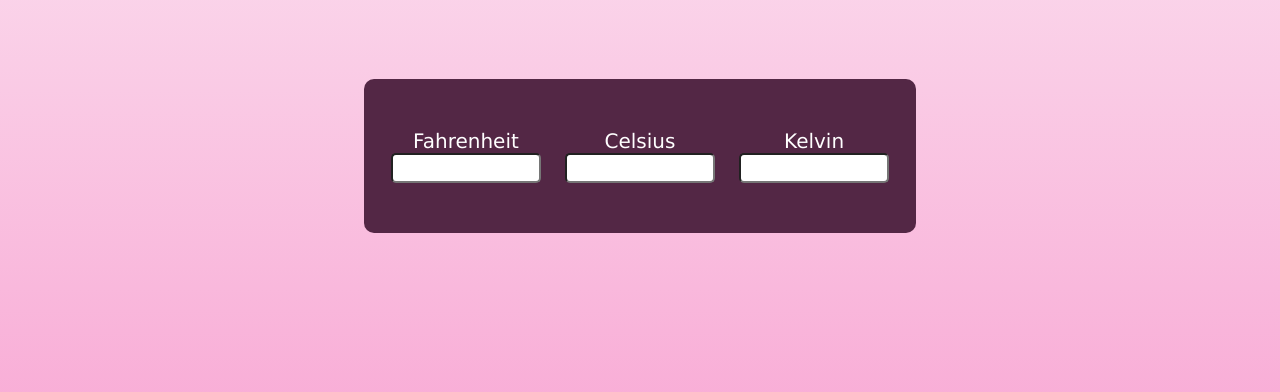
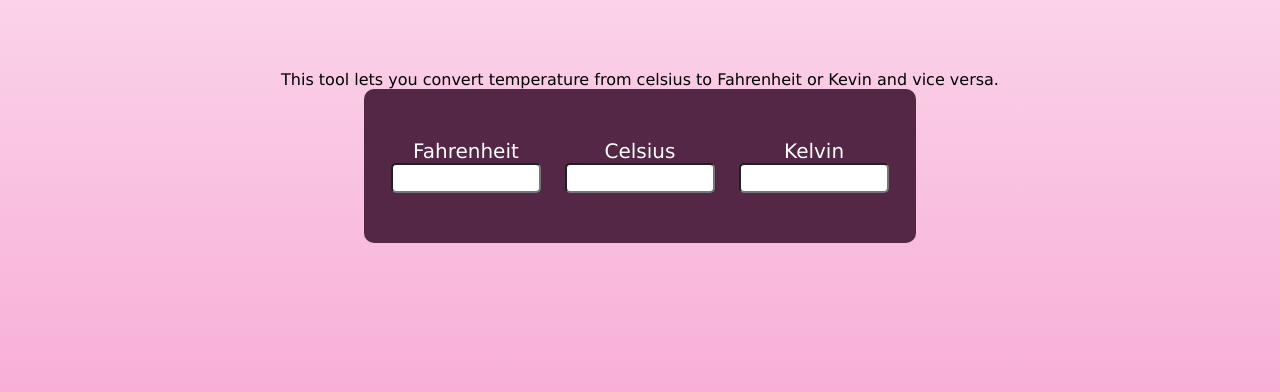
Before and after one commit to Vaishnavididdy/tempcon, a plain HTML site: page index.html in a window 1280 px wide. Shown: the part 314-706 px from the top of the page. Drawn offline with Linux system fonts and the light colour scheme.

Commit message:
index.html

```diff
--- a/index.html
+++ b/index.html
@@ -55,11 +55,13 @@
 		text-align: center;
 	}
 </style>
-
+<title> Temperature Converter</title>
+<meta name= "description"   content=" Convert temperature easily between Celsius and Fahrenheit or Kelvin with this simple online temperature converte tool.">
 <div class="container">
 	<h1>
 		Temperature Converter
     </br></h1>
+	<p> This tool lets you convert temperature from celsius to Fahrenheit or Kevin and vice versa.</p>
 	<div class="converter-row">
 		<div class="col">
 			<label>Fahrenheit</label>
```
